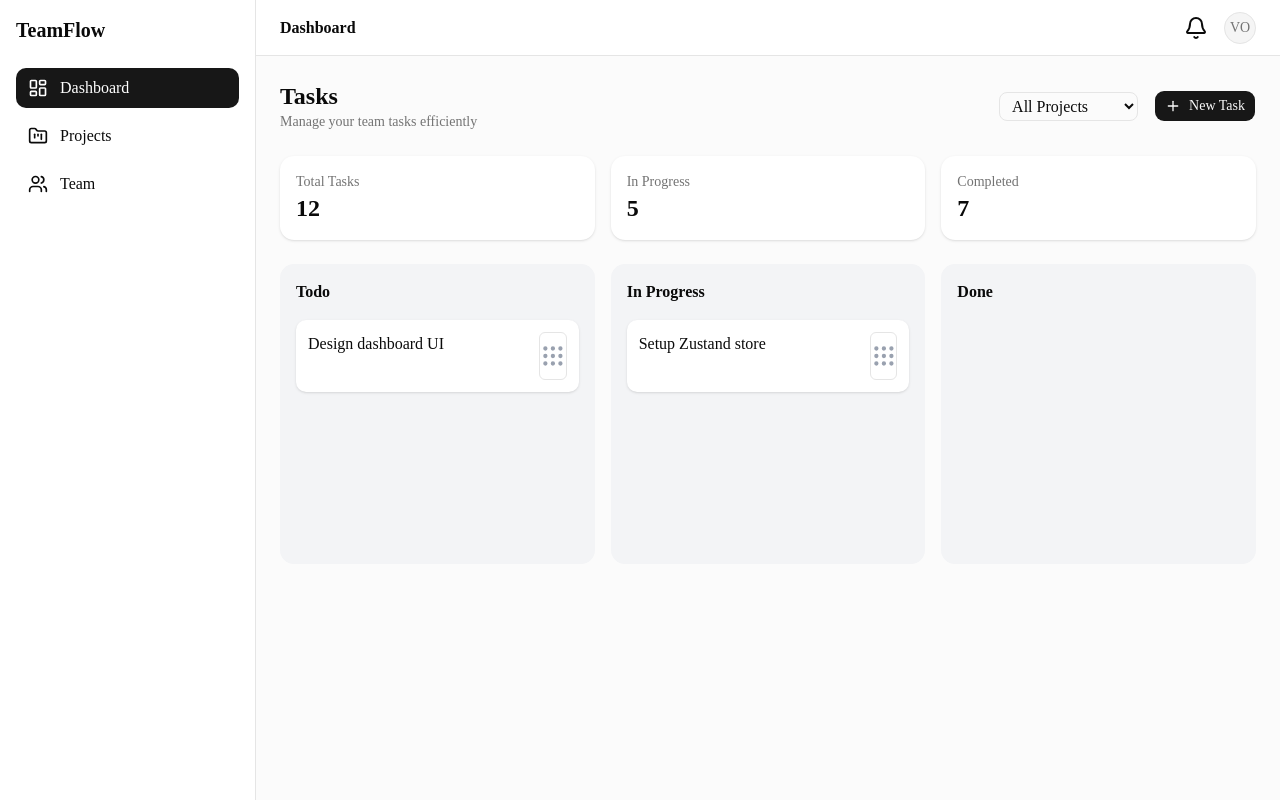
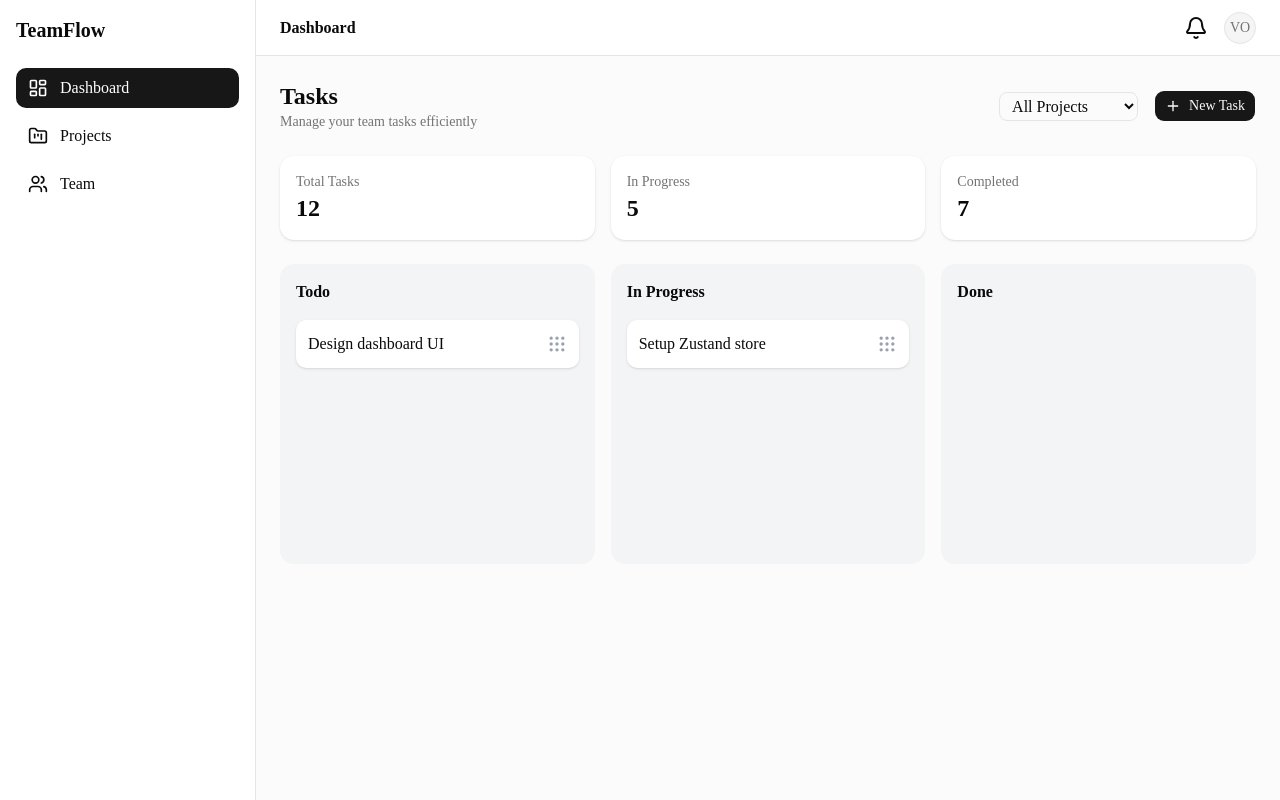
Before and after one commit to chivicoko/maki, a Next.js app: page /dashboard in a window 1280 px wide. Built offline with nearby package versions, Linux system fonts and the light colour scheme.

Commit message:
switch from dnd-kit to react-dnd; dragNDrop fixed

```diff
--- a/package.json
+++ b/package.json
@@ -20,9 +20,6 @@
     ]
   },
   "dependencies": {
-    "@dnd-kit/core": "^6.3.1",
-    "@dnd-kit/sortable": "^10.0.0",
-    "@dnd-kit/utilities": "^3.2.2",
     "@hookform/resolvers": "^5.2.2",
     "@radix-ui/react-slot": "^1.2.3",
     "@tanstack/react-query": "^5.90.21",
@@ -37,6 +34,8 @@
     "next-themes": "^0.4.6",
     "radix-ui": "^1.4.3",
     "react": "^19.2.4",
+    "react-dnd": "^16.0.1",
+    "react-dnd-html5-backend": "^16.0.1",
     "react-dom": "^19.2.4",
     "react-hook-form": "^7.71.2",
     "shadcn": "^4.0.8",
--- a/src/app/layout.tsx
+++ b/src/app/layout.tsx
@@ -3,6 +3,7 @@ import { Geist, Geist_Mono } from 'next/font/google';
 import './globals.css';
 import { Providers } from '@/providers';
 import { Toaster } from '@/components/ui/sonner';
+import { DndProviderWrapper } from '@/components/providers/dnd-provider-wrapper';
 
 const geistSans = Geist({
   variable: '--font-geist-sans',
@@ -28,7 +29,9 @@ export default function RootLayout({
     <html lang="en">
       <body className={`${geistSans.variable} ${geistMono.variable} antialiased`}>
         <Providers>
-          {children}
+          <DndProviderWrapper>
+            {children}
+          </DndProviderWrapper>
         </Providers>
         <Toaster position="top-center" richColors closeButton />
       </body>
--- a/src/app/projects/page.tsx
+++ b/src/app/projects/page.tsx
@@ -1,4 +1,3 @@
-import KanbanBoard from '@/components/tasks/kanban-board'
 
 const page = () => {
   return (
--- a/src/app/team/page.tsx
+++ b/src/app/team/page.tsx
@@ -1,4 +1,3 @@
-import KanbanBoard from '@/components/tasks/kanban-board'
 
 const page = () => {
   return (
--- /dev/null
+++ b/src/components/providers/dnd-provider-wrapper.tsx
@@ -0,0 +1,12 @@
+"use client";
+
+import { DndProvider } from "react-dnd";
+import { HTML5Backend } from "react-dnd-html5-backend";
+
+export function DndProviderWrapper({
+  children,
+}: {
+  children: React.ReactNode;
+}) {
+  return <DndProvider backend={HTML5Backend}>{children}</DndProvider>;
+}
--- a/src/components/tasks/kanban-board.tsx
+++ b/src/components/tasks/kanban-board.tsx
@@ -1,68 +1,50 @@
 "use client";
 
 import { useTasks } from "@/hooks/use-tasks";
-import {
-  DndContext,
-  closestCorners,
-  DragEndEvent,
-  useDroppable,
-} from "@dnd-kit/core";
-
-import {
-  SortableContext,
-  verticalListSortingStrategy,
-  useSortable,
-} from "@dnd-kit/sortable";
-
-import { CSS } from "@dnd-kit/utilities";
-
+import { useTaskStore } from "@/store/task-store";
+import { useUIStore } from "@/store/ui-store";
 import { useMutation, useQueryClient } from "@tanstack/react-query";
 import axios from "axios";
+import { useEffect, useRef, useState } from "react";
+import { useDrag, useDrop } from "react-dnd";
 import { Task } from "../../../types";
-import { useTaskStore } from "@/store/task-store";
-import { useUIStore } from "@/store/ui-store";
 import { Grip } from "lucide-react";
-import { useEffect, useState } from "react";
 
-const columns = ["todo", "in-progress", "done"];
+const columns: Task["status"][] = ["todo", "in-progress", "done"];
 
 
-// ✅ COLUMN (DROPPABLE FIX)
-function Column({ id, children }: { id: string; children: React.ReactNode;}) {
-  const { setNodeRef, isOver } = useDroppable({ id });
+// ✅ DRAG TYPE
+const ITEM_TYPE = "TASK";
+
+
+// ✅ TASK CARD
+function TaskCard({ task }: { task: Task }) {
+  const { setTask } = useTaskStore();
+
+  const ref = useRef<HTMLDivElement | null>(null);
+
+  const [{ isDragging }, drag] = useDrag(() => ({
+    type: ITEM_TYPE,
+    item: task,
+    collect: (monitor) => ({
+      isDragging: monitor.isDragging(),
+    }),
+  }));
+
+  // ✅ attach drag manually
+  useEffect(() => {
+    if (ref.current) {
+      drag(ref);
+    }
+  }, [drag]);
 
   return (
     <div
-      ref={setNodeRef}
-      className={`p-4 rounded-xl min-h-[300px] transition ${
-        isOver ? "bg-blue-100" : "bg-gray-100"
+      ref={ref}
+      className={`flex justify-between bg-white p-3 rounded-lg mb-2 shadow transition cursor-move ${
+        isDragging ? "opacity-50" : ""
       }`}
     >
-      {children}
-    </div>
-  );
-}
-
-
-// ✅ TASK CARD (CLICK FIX INCLUDED)
-function SortableTask({ task }: { task: Task }) {
-  const { attributes, listeners, setNodeRef, transform, transition } =
-    useSortable({ id: task.id });
-
-  const { setTask } = useTaskStore();
-
-  const style = {
-    transform: CSS.Transform.toString(transform),
-    transition,
-  };
-
-  return (
-    <div
-      ref={setNodeRef}
-      style={style}
-      className="flex justify-between bg-white p-3 rounded-lg mb-2 shadow hover:shadow-md transition"
-    >
-      {/* ✅ CLICK AREA */}
       <div
         onClick={() => setTask(task.id)}
         className="cursor-pointer w-[90%]"
@@ -70,12 +52,53 @@ function SortableTask({ task }: { task: Task }) {
         {task.title}
       </div>
 
-      {/* ✅ DRAG HANDLE (VERY IMPORTANT) */}
-      <Grip
-        {...attributes}
-        {...listeners}
-        className="h-full min-h-12 w-7 border rounded-sm text-xs text-gray-400 mt- cursor-grab "
-      />
+      <Grip className="w-5 text-gray-400" />
+    </div>
+  );
+}
+
+
+// ✅ COLUMN
+function Column({
+  status,
+  tasks,
+  onDropTask,
+}: {
+  status: Task["status"];
+  tasks: Task[];
+  onDropTask: (task: Task, status: Task["status"]) => void;
+}) {
+  const ref = useRef<HTMLDivElement | null>(null);
+
+  const [{ isOver }, drop] = useDrop(() => ({
+    accept: ITEM_TYPE,
+    drop: (item: Task) => onDropTask(item, status),
+    collect: (monitor) => ({
+      isOver: monitor.isOver(),
+    }),
+  }));
+
+  // ✅ attach drop manually
+  useEffect(() => {
+    if (ref.current) {
+      drop(ref);
+    }
+  }, [drop]);
+
+  return (
+    <div
+      ref={ref}
+      className={`p-4 rounded-xl min-h-[300px] ${
+        isOver ? "bg-blue-100" : "bg-gray-100"
+      }`}
+    >
+      <h2 className="font-bold mb-4 capitalize">
+        {status.replace("-", " ")}
+      </h2>
+
+      {tasks.map((task) => (
+        <TaskCard key={task.id} task={task} />
+      ))}
     </div>
   );
 }
@@ -85,7 +108,6 @@ function SortableTask({ task }: { task: Task }) {
 export default function KanbanBoard() {
   const { data: tasks = [] } = useTasks();
   const [localTasks, setLocalTasks] = useState<Task[]>([]);
-
   const { selectedProject } = useUIStore();
   const queryClient = useQueryClient();
 
@@ -93,71 +115,32 @@ export default function KanbanBoard() {
     setLocalTasks(tasks);
   }, [tasks]);
 
-  // ✅ FILTER
   const filteredTasks =
     selectedProject === "all"
       ? localTasks
-      : localTasks.filter((t: Task) => t.projectId === selectedProject);
+      : localTasks.filter((t) => t.projectId === selectedProject);
 
-  // ✅ MUTATION
   const mutation = useMutation({
     mutationFn: (task: Task) =>
       axios.put(`/api/tasks/${task.id}`, task),
-
-    onMutate: async (updatedTask) => {
-      await queryClient.cancelQueries({ queryKey: ["tasks"] });
-
-      const previous = queryClient.getQueryData<Task[]>(["tasks"]);
-
-      queryClient.setQueryData(["tasks"], (old: Task[] = []) =>
-        old.map((t) =>
-          t.id === updatedTask.id
-            ? { ...t, status: updatedTask.status }
-            : t
-        )
-      );
-
-      return { previous };
-    },
-
-    onError: (_err, _newTask, context) => {
-      if (context?.previous) {
-        queryClient.setQueryData(["tasks"], context.previous);
-      }
-    },
 
     onSettled: () => {
       queryClient.invalidateQueries({ queryKey: ["tasks"] });
     },
   });
 
-  // ✅ DRAG FIX
-  const handleDragEnd = (event: DragEndEvent) => {
-    const { active, over } = event;
-    if (!over) return;
+  // ✅ DROP HANDLER (SUPER CLEAN)
+  const handleDrop = (task: Task, newStatus: Task["status"]) => {
+    if (task.status === newStatus) return;
 
-    const task = localTasks.find((t) => t.id === active.id);
-    if (!task) return;
-
-    let newStatus: Task["status"] | null = null;
-
-    if (columns.includes(over.id as string)) {
-      newStatus = over.id as Task["status"];
-    } else {
-      const overTask = localTasks.find((t) => t.id === over.id);
-      if (overTask) newStatus = overTask.status;
-    }
-
-    if (!newStatus || task.status === newStatus) return;
-
-    // ✅ INSTANT UI UPDATE (THIS FIXES SNAP BACK)
+    // 🔥 instant UI update
     setLocalTasks((prev) =>
       prev.map((t) =>
-        t.id === task.id ? { ...t, status: newStatus! } : t
+        t.id === task.id ? { ...t, status: newStatus } : t
       )
     );
 
-    // ✅ THEN sync to backend
+    // 🔥 backend sync
     mutation.mutate({
       ...task,
       status: newStatus,
@@ -165,31 +148,15 @@ export default function KanbanBoard() {
   };
 
   return (
-    <DndContext collisionDetection={closestCorners} onDragEnd={handleDragEnd}>
-      <div className="grid grid-cols-3 gap-4">
-        {columns.map((col) => {
-          const colTasks = filteredTasks.filter(
-            (t: Task) => t.status === col
-          );
-
-          return (
-            <Column key={col} id={col}>
-              <h2 className="font-bold mb-4 capitalize">
-                {col.replace("-", " ")}
-              </h2>
-
-              <SortableContext
-                items={colTasks.map((t: Task) => t.id)}
-                strategy={verticalListSortingStrategy}
-              >
-                {colTasks.map((task: Task) => (
-                  <SortableTask key={task.id} task={task} />
-                ))}
-              </SortableContext>
-            </Column>
-          );
-        })}
-      </div>
-    </DndContext>
+    <div className="grid grid-cols-3 gap-4">
+      {columns.map((col) => (
+        <Column
+          key={col}
+          status={col}
+          tasks={filteredTasks.filter((t) => t.status === col)}
+          onDropTask={handleDrop}
+        />
+      ))}
+    </div>
   );
 }
```
Also changed, not shown: 1 other file (tests, documents, lock files or other folders).
